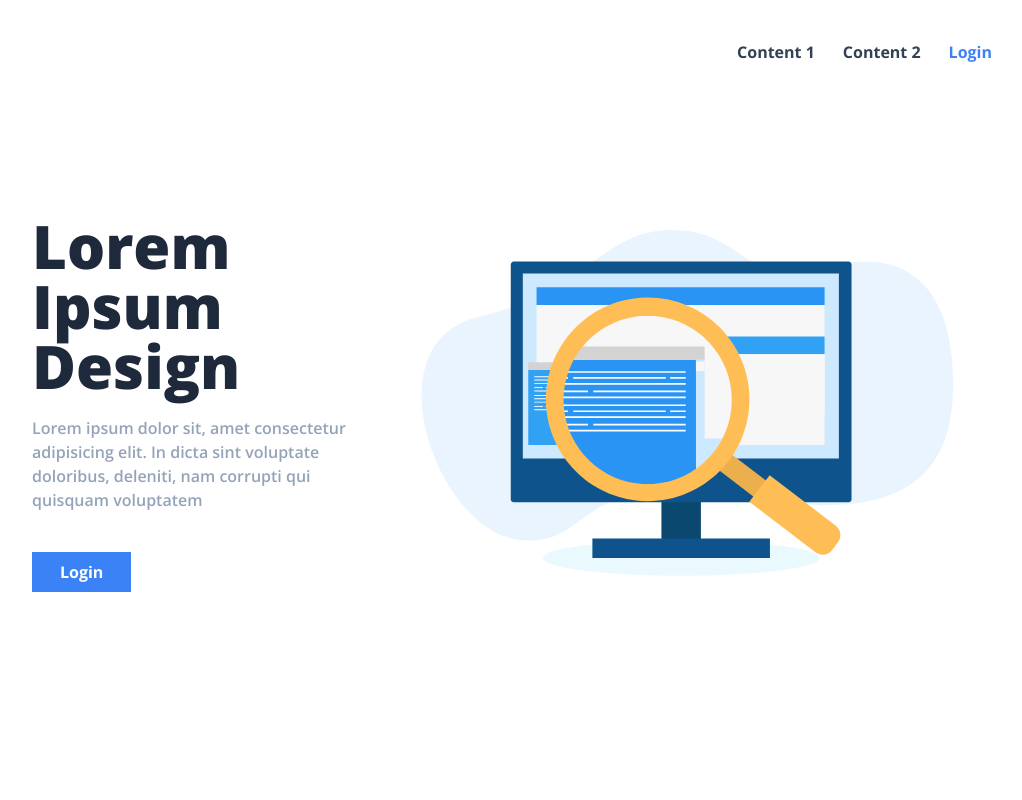
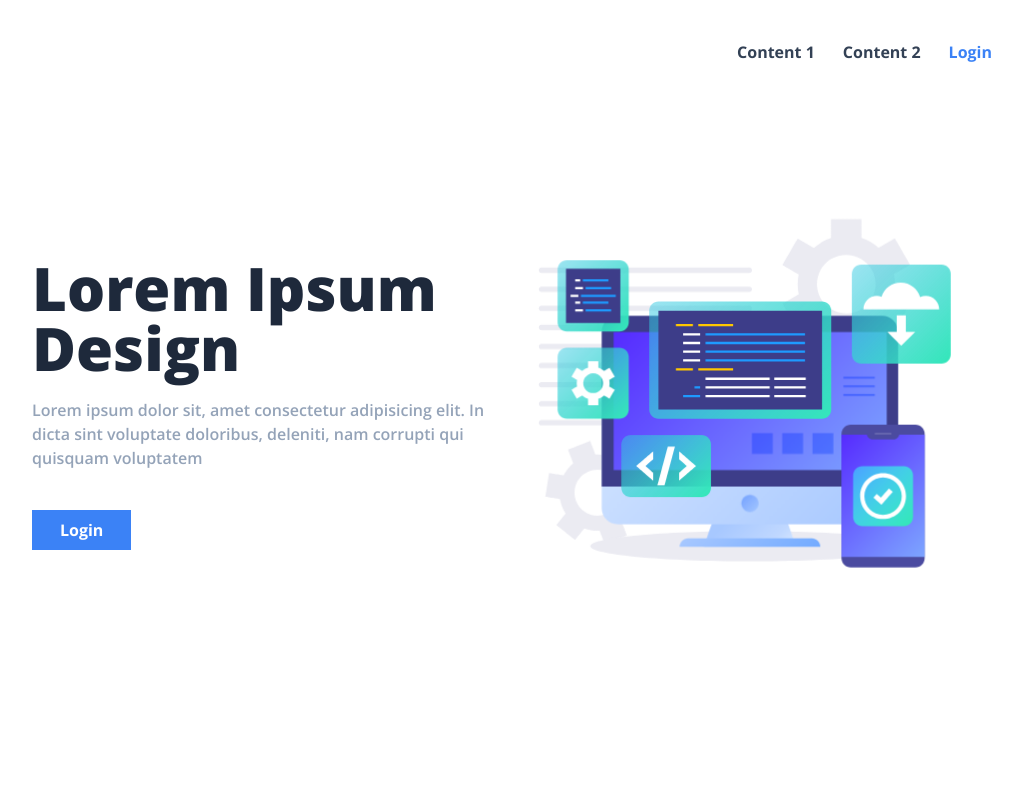
Before and after one commit to DaraletDev/frontend_test, a Next.js app: page /pages/landing in a window 1280 px wide. Shown: the top 800 px of the page, without its empty margins (128-1150 px from the left). Built offline with nearby package versions, Linux system fonts and the light colour scheme.

Commit message:
try hero animation

```diff
--- a/src/app/components/hero.jsx
+++ b/src/app/components/hero.jsx
@@ -24,7 +24,7 @@ const Hero = () => {
                     </button>
                 </div>
                 <div className="relative">
-                    <Image
+                    {/* <Image
                         src="/assets/hero_mobile_img.svg"
                         layout="responsive"
                         width={75}
@@ -39,7 +39,8 @@ const Hero = () => {
                         height={75}
                         alt="Blue background color and icon of card"
                         className="hidden lg:block md:w-1/2 lg:w-1/3"
-                    />
+                    /> */}
+                    <HeroAnimation />
                 </div>
             </main>
         </>
```
